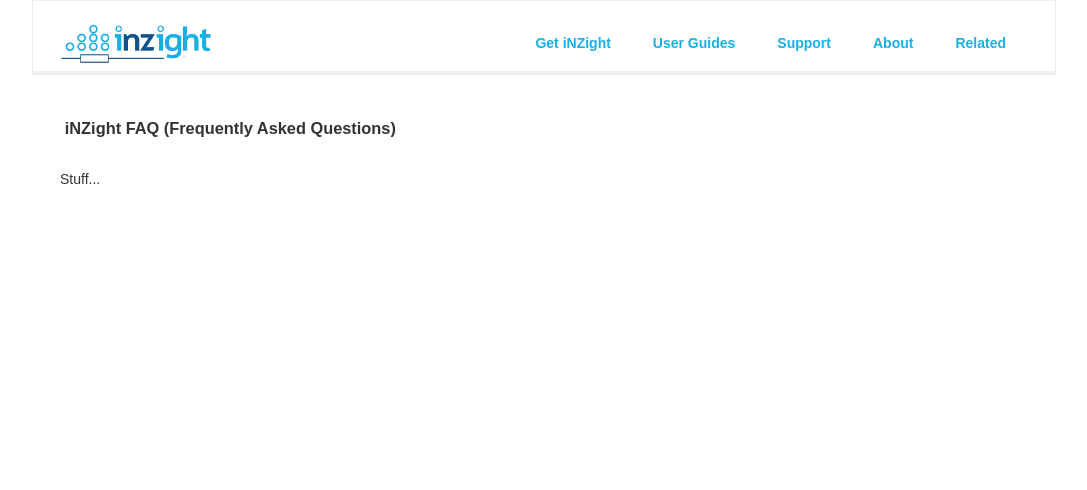
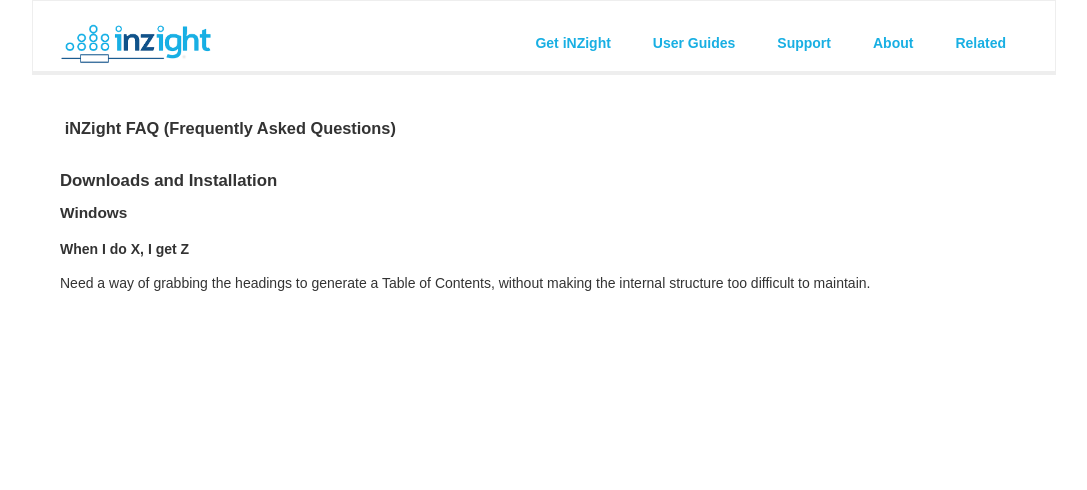
Before and after one commit to iNZightVIT/inzight-www, a PHP site: page /support/faq/ in a window 1280 px wide. Shown: the top 490 px of the page, without its empty margins (96-1183 px from the left). Run offline with PHP 8.4, Linux system fonts and the light colour scheme; some web fonts are replaced.

Commit message:
trying some things with FAQ

```diff
--- /dev/null
+++ b/iNZight/support/faq/faq.Md
@@ -0,0 +1,8 @@
+# Downloads and Installation
+
+## Windows
+
+#### When I do X, I get Z
+
+Need a way of grabbing the headings to generate a Table of Contents,
+without making the internal structure too difficult to maintain.
--- a/iNZight/support/faq/faq.json
+++ b/iNZight/support/faq/faq.json
@@ -1,15 +1,15 @@
 {
-"faq": {
-  "Download and Installation": {
+  "download": {
+    "_title_": "Download and Installation",
     "Windows": {
       "Question":
-      "The answer is written in __Markdown__. So we have
+"The answer is written in __Markdown__. So we have
 
-      - all the usual formatting,
-      - easy to edit,
-      - no additional style sheet necessary.
+- all the usual formatting,
+- easy to edit,
+- no additional style sheet necessary.
 
-      It's just a matter of how newlines are dealt with ..."
+It's just a matter of how newlines are dealt with ..."
     },
     "Mac": {
       "Question": "Answer"
@@ -18,4 +18,4 @@
       "Question": "Answer"
     }
   }
-}}
+}
--- a/iNZight/support/faq/index.php
+++ b/iNZight/support/faq/index.php
@@ -2,14 +2,25 @@
 $rel = "../../";
 require_once($rel . 'assets/includes/1-top_matter.php');
 require_once($rel . 'assets/includes/2-header.php');
+require_once($rel . 'assets/libraries/md.php');
+
+$Pd = new ParsedownExtra();
+
+$faq = json_decode(file_get_contents("faq.json"));
+
+$faq = file_get_contents("faq.Md");
 
 ?>
 
 <h3>iNZight FAQ (Frequently Asked Questions)</h3>
 
-<p>
-  Stuff...
-</p>
+<div class="markdown faq">
+  <?php
+    //$first = $faq->download->Windows->Question;
+    //echo $Pd->text($first);
+    echo $Pd->text($faq);
+  ?>
+</div>
 
 
 
```
